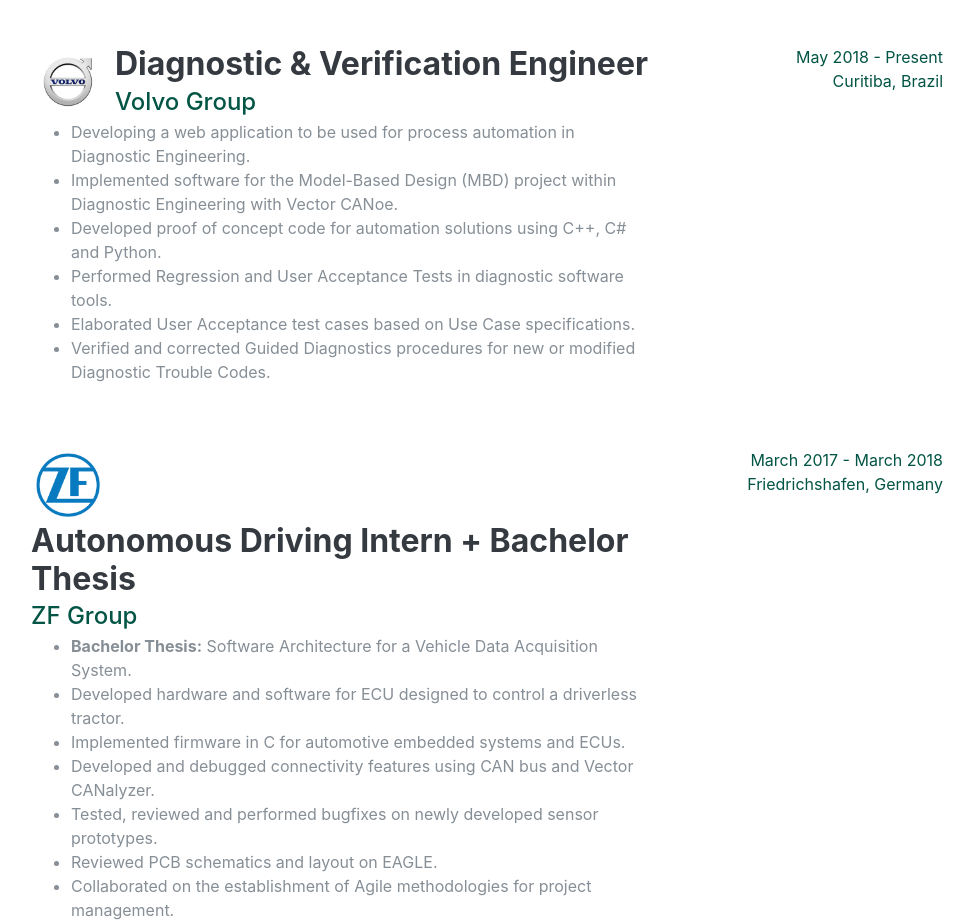
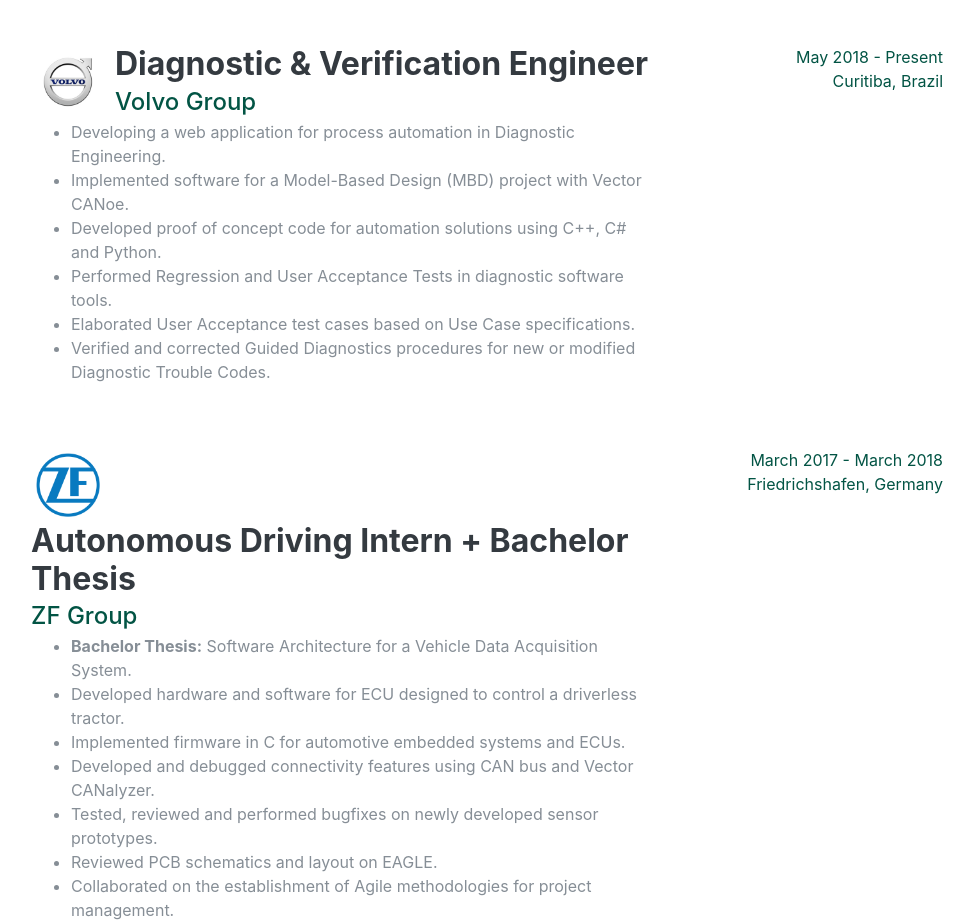
Before and after one commit to daiogo/daiogo.github.io, a plain HTML site: page index.html in a window 1280 px wide. Shown: the part 919-1839 px from the top of the page, without its empty margins (289-1263 px from the left). Drawn offline with Linux system fonts and the light colour scheme; a web font is replaced by a local one.

Commit message:
Changed experience bullet points

```diff
--- a/index.html
+++ b/index.html
@@ -115,8 +115,8 @@
               </a>
 
               <ul>
-				        <li>Developing a web application to be used for process automation in Diagnostic Engineering.</li>
-				        <li>Implemented software for the Model-Based Design (MBD) project within Diagnostic Engineering with Vector CANoe.</li>
+				        <li>Developing a web application for process automation in Diagnostic Engineering.</li>
+				        <li>Implemented software for a Model-Based Design (MBD) project with Vector CANoe.</li>
                 <li>Developed proof of concept code for automation solutions using C++, C# and Python.</li>
                 <li>Performed Regression and User Acceptance Tests in diagnostic software tools.</li>
                 <li>Elaborated User Acceptance test cases based on Use Case specifications.</li>
```
